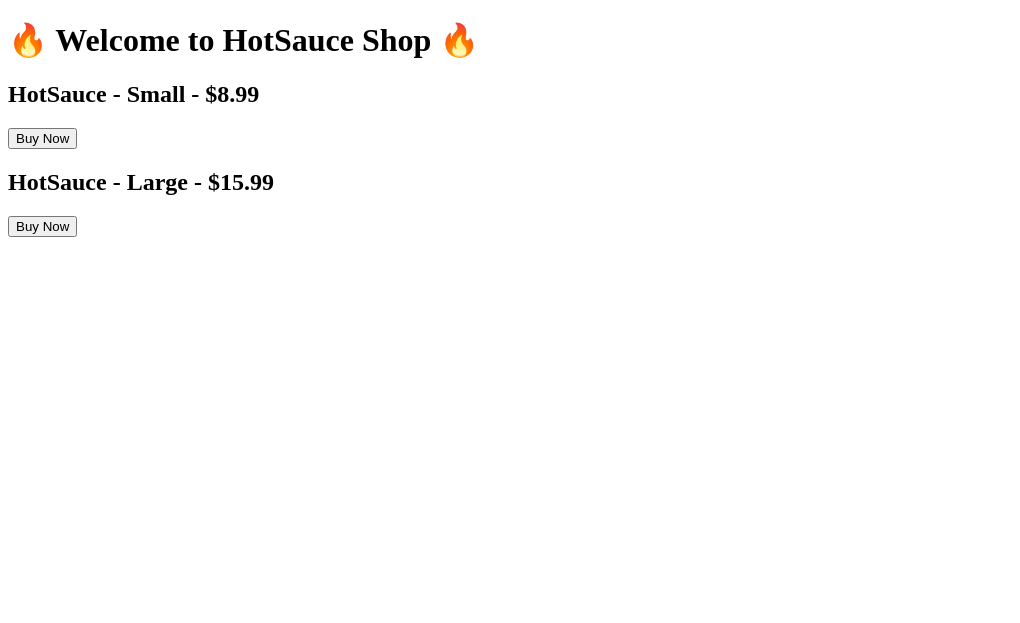
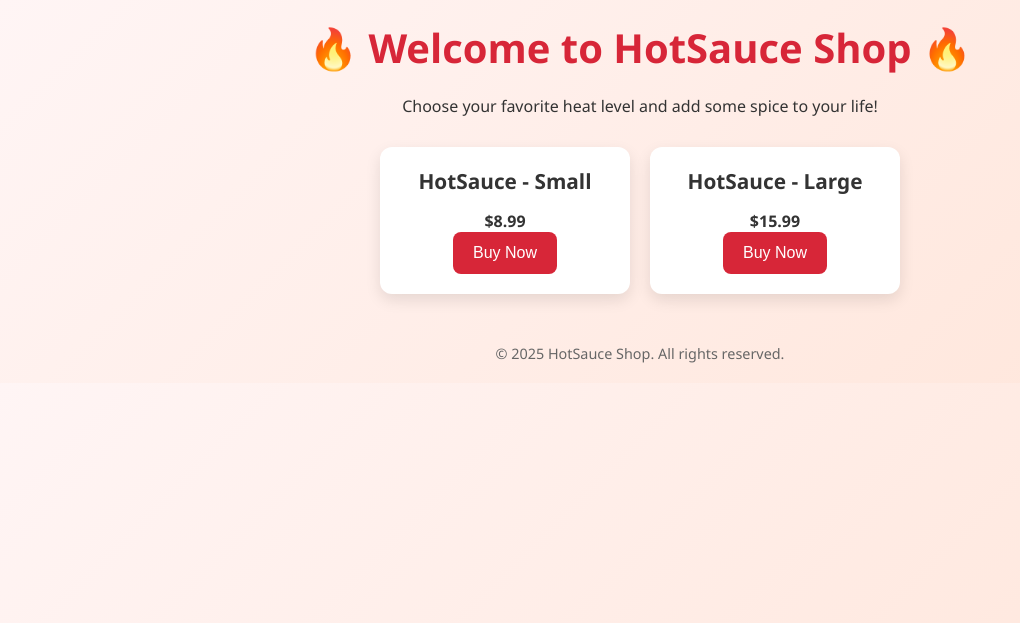
Before and after one commit to Miccod/Toons_hotsauce, a Flask app: page / in a window 1280 px wide. Shown: the top 623 px of the page, without its empty margins (0-1020 px from the left). Run offline with Flask 3, Linux system fonts and the light colour scheme; some libraries are stand-ins or nearby versions.

Commit message:
made it cleaner

```diff
--- a/Templates/index.html
+++ b/Templates/index.html
@@ -1,19 +1,97 @@
 <!DOCTYPE html>
-<html>
+<html lang="en">
 <head>
+  <meta charset="UTF-8">
   <title>HotSauce Shop</title>
   <script src="https://js.stripe.com/v3/"></script>
+  <style>
+    /* Reset */
+    * {
+      margin: 0;
+      padding: 0;
+      box-sizing: border-box;
+    }
+
+    body {
+      font-family: 'Segoe UI', Tahoma, Geneva, Verdana, sans-serif;
+      background: linear-gradient(135deg, #fff5f5, #ffe5d9);
+      color: #333;
+      padding: 20px;
+      text-align: center;
+    }
+
+    h1 {
+      font-size: 2.5rem;
+      margin-bottom: 20px;
+      color: #d72638;
+    }
+
+    #products {
+      display: flex;
+      flex-wrap: wrap;
+      justify-content: center;
+      gap: 20px;
+      margin-top: 30px;
+    }
+
+    .card {
+      background: white;
+      border-radius: 12px;
+      padding: 20px;
+      width: 250px;
+      box-shadow: 0 6px 15px rgba(0,0,0,0.1);
+      transition: transform 0.2s ease, box-shadow 0.2s ease;
+    }
+
+    .card:hover {
+      transform: translateY(-5px);
+      box-shadow: 0 8px 20px rgba(0,0,0,0.15);
+    }
+
+    .card h2 {
+      font-size: 1.3rem;
+      margin-bottom: 15px;
+    }
+
+    .buy-btn {
+      background: #d72638;
+      color: white;
+      border: none;
+      padding: 12px 20px;
+      border-radius: 8px;
+      font-size: 1rem;
+      cursor: pointer;
+      transition: background 0.2s ease;
+    }
+
+    .buy-btn:hover {
+      background: #a91d2a;
+    }
+
+    footer {
+      margin-top: 50px;
+      font-size: 0.9rem;
+      color: #666;
+    }
+  </style>
 </head>
 <body>
   <h1>🔥 Welcome to HotSauce Shop 🔥</h1>
+  <p>Choose your favorite heat level and add some spice to your life!</p>
+
   <div id="products">
     {% for sku, p in products.items() %}
-      <div>
-        <h2>{{ p.name }} - ${{ '%.2f' | format(p.unit_amount / 100) }}</h2>
-        <button onclick="buy('{{ sku }}')">Buy Now</button>
+      <div class="card">
+        <h2>{{ p.name }}</h2>
+        <p><strong>${{ '%.2f' | format(p.unit_amount / 100) }}</strong></p>
+        <button class="buy-btn" onclick="buy('{{ sku }}')">Buy Now</button>
       </div>
     {% endfor %}
   </div>
+
+  <footer>
+    <p>&copy; {{ 2025 }} HotSauce Shop. All rights reserved.</p>
+  </footer>
 
   <script>
     async function buy(sku) {
@@ -23,8 +101,15 @@
         body: JSON.stringify({sku: sku, quantity: 1})
       });
       const data = await res.json();
-      if (data.url) window.location = data.url;
-      else alert("Error: " + JSON.stringify(data));
+      if (data.url) {
+        // Add a small delay + button animation
+        const btn = document.querySelector(`button[onclick="buy('${sku}')"]`);
+        btn.innerText = "Redirecting...";
+        btn.disabled = true;
+        setTimeout(() => window.location = data.url, 500);
+      } else {
+        alert("Error: " + JSON.stringify(data));
+      }
     }
   </script>
 </body>
--- a/app.py
+++ b/app.py
@@ -67,6 +67,9 @@ def create_checkout_session():
         success_url=f"{DOMAIN}/success?session_id={{CHECKOUT_SESSION_ID}}",
         cancel_url=f"{DOMAIN}/cancel",
         client_reference_id=str(order.id),
+        shipping_address_collection={
+            "allowed_countries": ["CA", "US"]  # choose where you ship
+        }
     )
     order.stripe_session_id = session.id
     db.commit()
```
Also changed, not shown: hotsauce.db.
